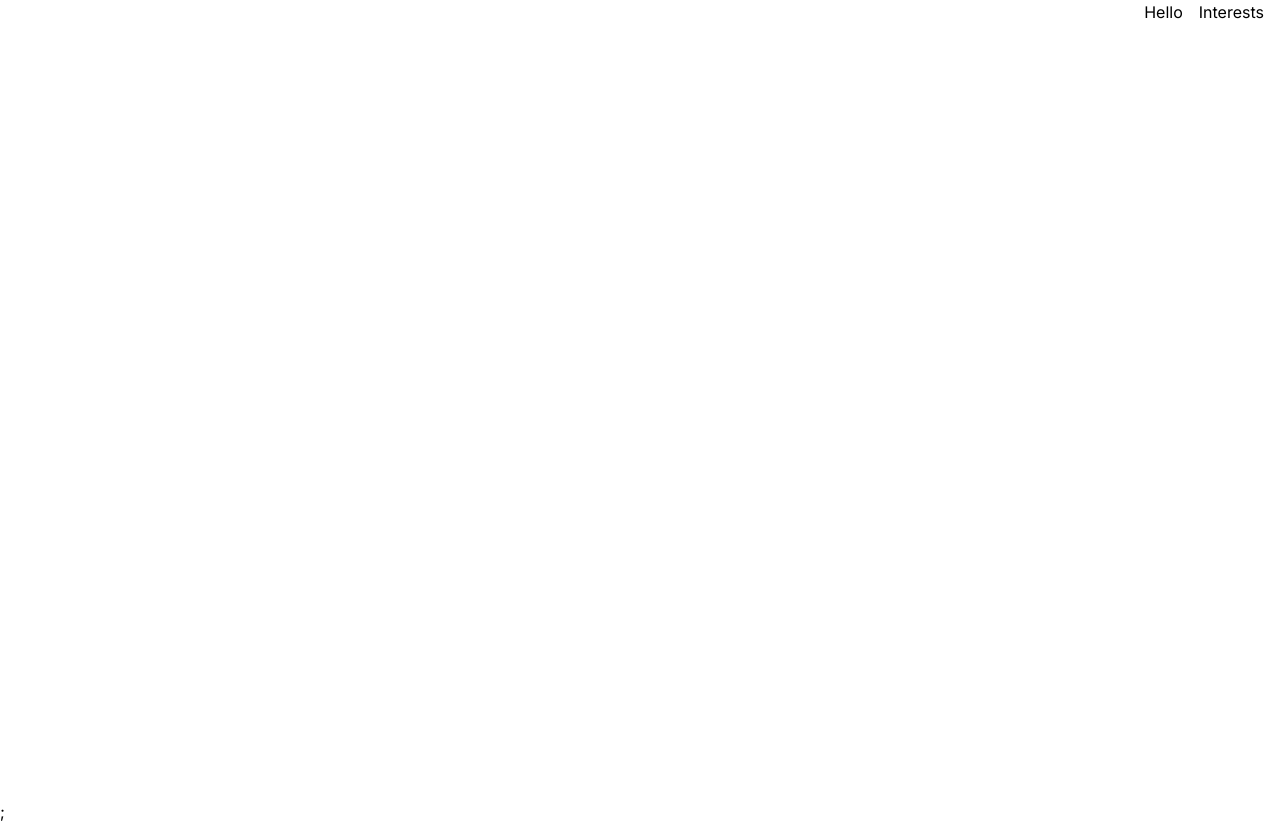
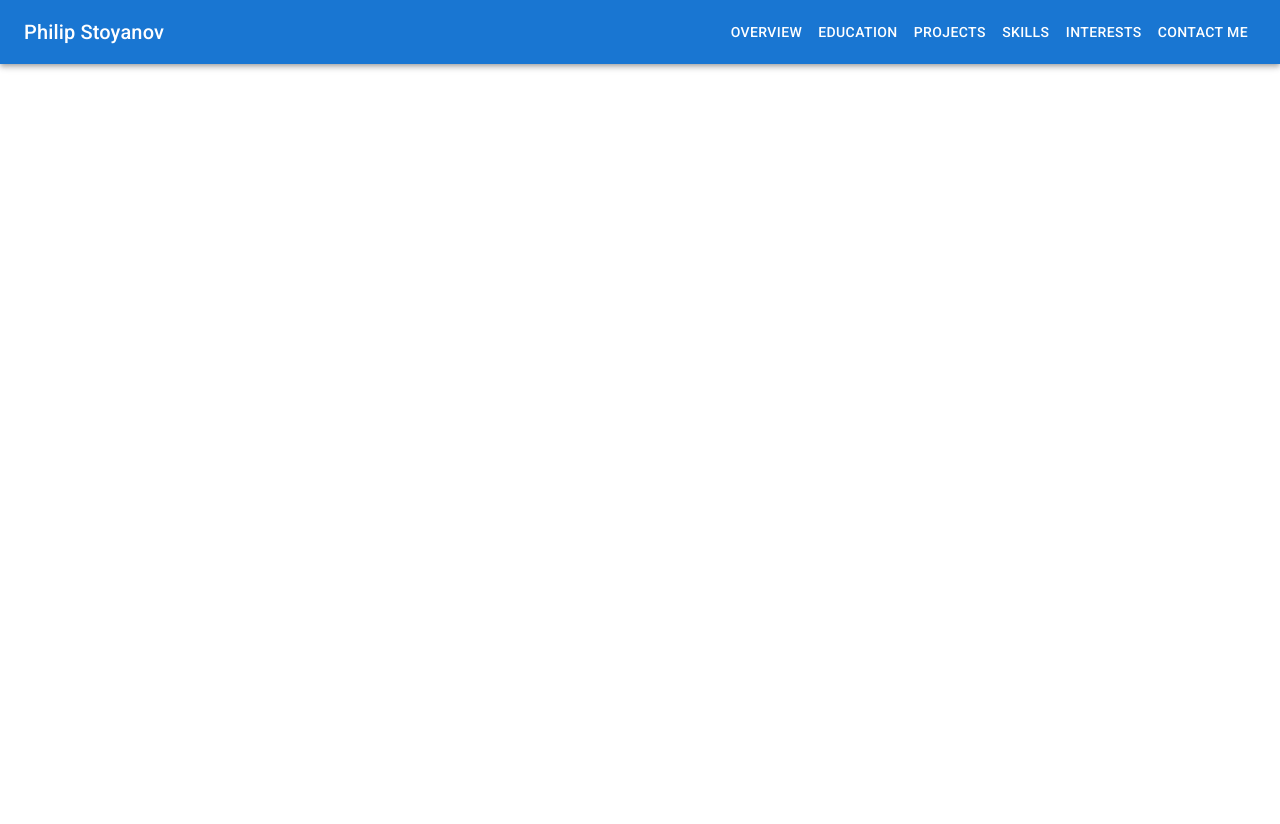
Before and after one commit to pkstoy13/SWE-Portfolio, a Next.js app: page / in a window 1280 px wide. After the commit the page ends 800 px from the top, so only its background shows below. Built offline with nearby package versions, Linux system fonts and the light colour scheme.

Commit message:
installed materialui and created nav bar

```diff
--- a/package.json
+++ b/package.json
@@ -9,6 +9,10 @@
     "lint": "next lint"
   },
   "dependencies": {
+    "@emotion/react": "^11.11.3",
+    "@emotion/styled": "^11.11.0",
+    "@fontsource/roboto": "^5.0.8",
+    "@mui/material": "^5.15.5",
     "next": "14.0.4",
     "react": "^18",
     "react-dom": "^18"
--- a/src/app/layout.tsx
+++ b/src/app/layout.tsx
@@ -1,22 +1,26 @@
-import type { Metadata } from 'next'
-import { Inter } from 'next/font/google'
-import './globals.css'
+import type { Metadata } from "next";
+import { Inter } from "next/font/google";
+import "./globals.css";
+import "@fontsource/roboto/300.css";
+import "@fontsource/roboto/400.css";
+import "@fontsource/roboto/500.css";
+import "@fontsource/roboto/700.css";
 
-const inter = Inter({ subsets: ['latin'] })
+const inter = Inter({ subsets: ["latin"] });
 
 export const metadata: Metadata = {
-  title: 'Create Next App',
-  description: 'Generated by create next app',
-}
+  title: "Portfolio",
+  description: "Generated by create next app",
+};
 
 export default function RootLayout({
   children,
 }: {
-  children: React.ReactNode
+  children: React.ReactNode;
 }) {
   return (
     <html lang="en">
       <body className={inter.className}>{children}</body>
     </html>
-  )
+  );
 }
--- /dev/null
+++ b/src/app/nav/page.tsx
@@ -0,0 +1,26 @@
+import * as React from "react";
+import AppBar from "@mui/material/AppBar";
+import Box from "@mui/material/Box";
+import Toolbar from "@mui/material/Toolbar";
+import Typography from "@mui/material/Typography";
+import Button from "@mui/material/Button";
+
+export function ButtonAppBar() {
+  return (
+    <Box sx={{ flexGrow: 1 }}>
+      <AppBar position="static" className="bg-gray-700">
+        <Toolbar>
+          <Typography variant="h6" component="div" sx={{ flexGrow: 1 }}>
+            Philip Stoyanov
+          </Typography>
+          <Button color="inherit">Overview</Button>
+          <Button color="inherit">Education</Button>
+          <Button color="inherit">Projects</Button>
+          <Button color="inherit">Skills</Button>
+          <Button color="inherit">Interests</Button>
+          <Button color="inherit">Contact Me</Button>
+        </Toolbar>
+      </AppBar>
+    </Box>
+  );
+}
--- a/src/app/page.tsx
+++ b/src/app/page.tsx
@@ -1,18 +1,9 @@
 import Image from "next/image";
-
-function Nav() {
-  return (
-    <main className="mx-4 flex min-h-screen justify-end">
-      <p className="mr-4">Hello</p>
-      <p>Interests</p>
-    </main>
-  );
-}
-
+import { ButtonAppBar } from "./nav/page";
 export default function Home() {
   return (
     <div>
-      <Nav />;
+      <ButtonAppBar />
     </div>
   );
 }
```
Also changed, not shown: 1 other file (tests, documents, lock files or other folders).
